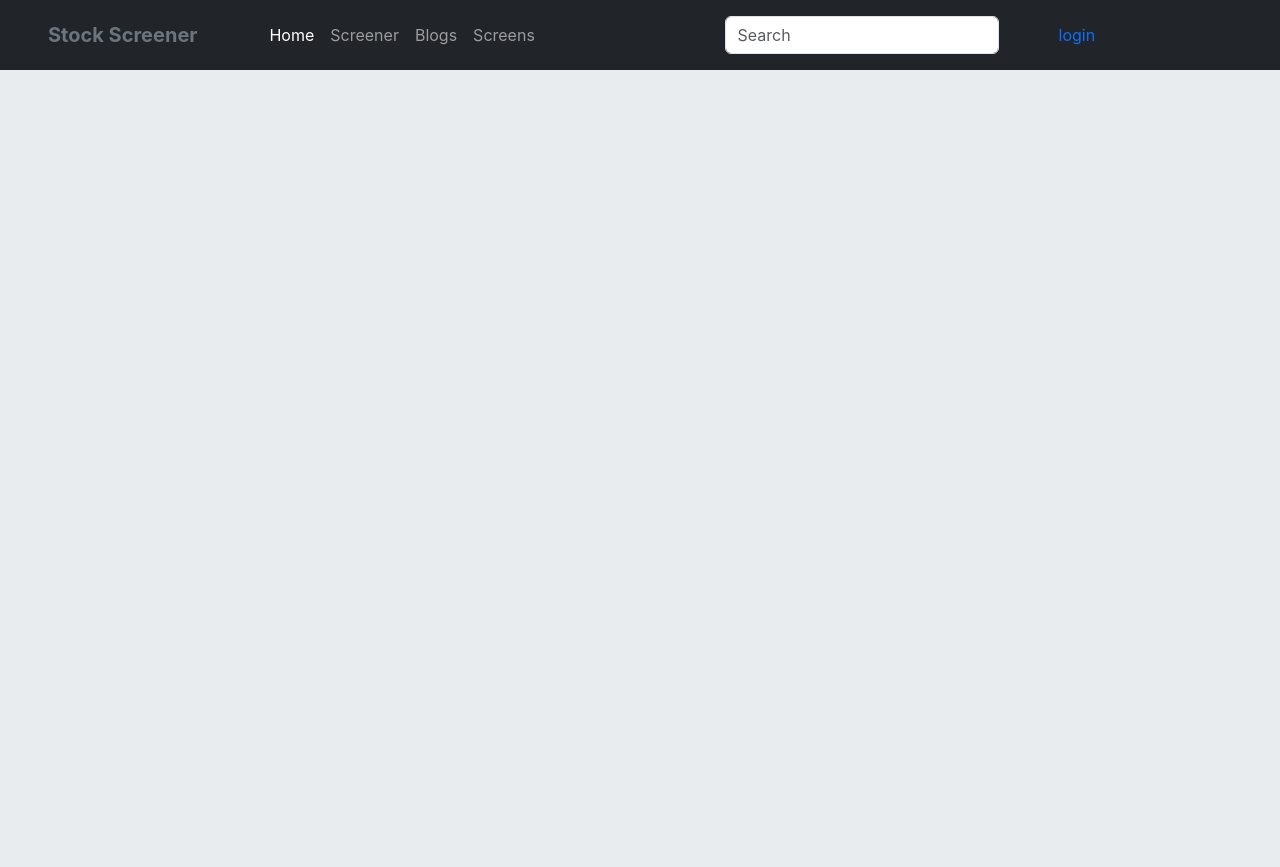
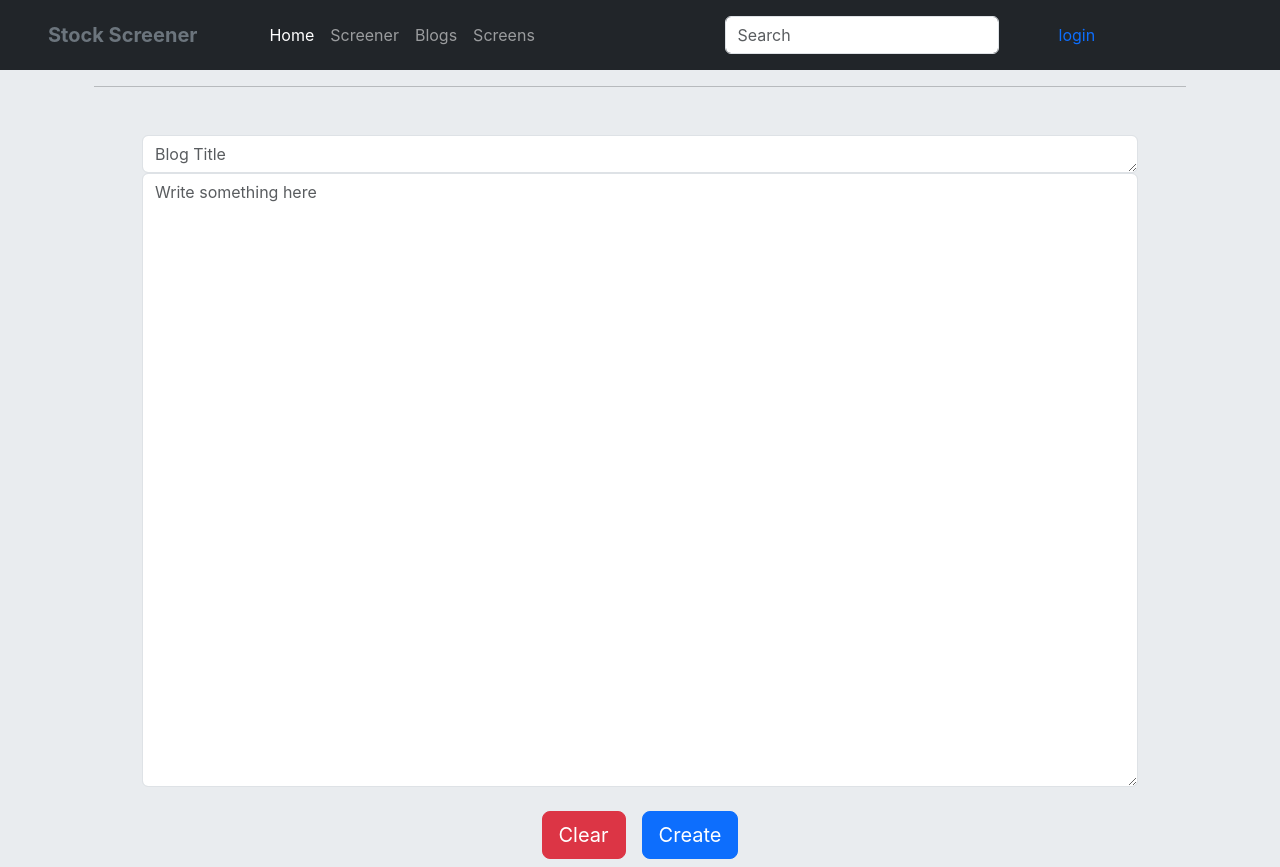
Before and after one commit to stockscreener/stock-screener, a React (Create React App) app in the folder client/stock-screener/: page /blogs/create in a window 1280 px wide. Before the commit the page ends 800 px from the top, so only its background shows below. Built offline with nearby package versions, Linux system fonts and the light colour scheme.

Commit message:
add createBlog.jsx

```diff
--- a/client/stock-screener/src/App.jsx
+++ b/client/stock-screener/src/App.jsx
@@ -16,7 +16,8 @@ import UpdatePassword from './components/updatePassword'
 import VisibleStocks from './components/admin/visibleStocks';
 import VisibleStockDetails from './components/admin/visibleStockDetails'
 import ManageUsers from './components/admin/manageUsers'
-
+import Blog from './components/blog'
+import CreateBlog from './components/createBlog'
 
 function App() {
 
@@ -47,6 +48,8 @@ function App() {
           <Route path="/admin/stocks" element={<VisibleStocks />}/>
           <Route path="/admin/details" element={<VisibleStockDetails />}/>
           <Route path="/admin/users" element={<ManageUsers />}/>
+          <Route path="/blogs" element={<Blog />}/>
+          <Route path="/blogs/create" element={<CreateBlog />}/>
         </Routes>
       </div>
       <ToastContainer autoClose={4000} position='bottom-right'/>
--- /dev/null
+++ b/client/stock-screener/src/components/blog.jsx
@@ -0,0 +1,108 @@
+import { useEffect, useState } from 'react'
+import { blogList, createBlog, editBlog, deleteBlog } from "../services/blog"
+import '../../node_modules/bootstrap/dist/css/bootstrap.min.css'
+import { toast } from "react-toastify"
+import { useDispatch } from "react-redux"
+import { useNavigate } from "react-router-dom"
+import { log } from "../utils/logger"
+import { FaCrown } from 'react-icons/fa';
+
+function Blog() {
+    const [buttonClass, setButtonClass] = useState("Blog")
+    const [content, setContent] = useState("")
+    const dispatch = useDispatch()
+    const navigate = useNavigate()
+    const [blogs, setBlogs] = useState([])
+
+    useEffect(() => {
+        log("in use effect of blog")
+        const fetchBlogs = async () => {
+            try {
+                const response = await blogList('/blogs');
+                log(response);
+                if (response && response.status === 200) {
+                    if (response.data.length === 0) {
+                        toast.info('No blogs Available Yet!');
+                    }
+                    setBlogs(response.data);
+                }
+            } catch (error) {
+                console.error('Error fetching blogs:', error);
+            }
+        };
+        fetchBlogs();
+    }, []);
+
+    const createBlog = async () => {
+        let response = await createBlog({ 'content': content })
+        if (response['status'] === 200) {
+            toast.success(response.data)
+            setContent('')
+        }
+    }
+
+    const editBlog = async () => {
+        let response = await editBlog({ 'content': content })
+        if (response['status'] === 200) {
+            toast.success(response.data)
+            setContent('')
+        }
+    }
+
+    const deleteBlog = async () => {
+        let response = await deleteBlog()
+        if (response['status'] === 200) {
+            toast.success(response.data)
+            navigate("/blogs")
+        }
+    }
+
+    return (<div className='container'>
+        <div className='row'>
+            <div className='col'>
+                <div className='float-end mt-3'><button className='btn btn-primary' onClick={() => navigate("/blogs/create")}>Create Blog</button></div>
+                <div className='row mt-5'>
+                    <ul className="nav nav-pills flex-column mb-auto">
+                        <li className="nav-item">
+                            <div className={buttonClass === "Blogs" ? "nav-link active" : "nav-link link-dark"} >
+                                <button className="nav-link link-body-emphasis" onClick={() => setButtonClass("Blogs")}>Blogs</button>
+                            </div>
+                        </li>
+                    </ul>
+                </div>
+                {blogs.map((blog) => {
+                    return <div className='card py-2 my-3 ps-5 rounded-4 ' id={"#blog-" + blog.id}>
+                        <div className='col'>
+                            <div className='float-end me-3'>
+                                {blog.premium && <FaCrown className='fs-2' style={{ color: "gold" }}></FaCrown>}
+                            </div>
+                            <div>
+                                <h3 className='mt-2'>{blog.title}</h3>
+                                <p> - by {blog.username ? blog.username : "unknown"}</p>
+                                <p className='text-secondary'>{blog.content}</p>
+                            </div>
+                        </div>
+                    </div>
+                })}
+                <hr className="mb-5" />
+                {buttonClass === "Blog" &&
+                    <div className="container mt-4 px-5">
+                        <div class="mb-3">
+                            {/* <textarea type="text" rows={1} value={title}
+                                class="form-control" name="title" id="title" placeholder="Blog Title" onChange={(e) => setContent(e.target.value)} /> */}
+
+                            <textarea type="text" rows={25} value={content}
+                                class="form-control" name="content" id="content" placeholder="Write something here" onChange={(e) => setContent(e.target.value)} />
+                        </div>
+                        <div className="m-2 text-center mt-4">
+                            <button className="btn btn-danger btn-lg me-3" onClick={() => setContent('')} >Clear</button>
+                            <button className="btn btn-primary btn-lg" onClick={createBlog}>Create</button>
+                        </div>
+                    </div>
+                }
+            </div>
+        </div>
+    </div>)
+}
+
+export default Blog
--- /dev/null
+++ b/client/stock-screener/src/components/createBlog.jsx
@@ -0,0 +1,63 @@
+import { useEffect, useState } from 'react'
+import { createBlog } from "../services/blog"
+import '../../node_modules/bootstrap/dist/css/bootstrap.min.css'
+import { toast } from "react-toastify"
+import { useDispatch } from "react-redux"
+import { useNavigate } from "react-router-dom"
+//import { log } from "../utils/logger"
+
+function CreateBlog() {
+    const [buttonClass, setButtonClass] = useState("Blog")
+    const [title, setTitle] = useState("")
+    const [content, setContent] = useState("")
+    const dispatch = useDispatch()
+    const navigate = useNavigate()
+    const [blogs, setBlogs] = useState([])
+
+    const createBlog = async () => {
+        let response = await createBlog({ 'content': content })
+        if (response['status'] === 200) {
+            toast.success(response.data)
+            setContent('')
+            setTitle('')
+        }
+    }
+
+    return (<div className='container'>
+        <div className='row'>
+            <div className='col'>
+                {blogs.map((blog) => {
+                    return <div className='card py-2 my-3 ps-5 rounded-4 ' id={"#blog-" + blog.id}>
+                        <div className='col'>
+
+                            <div>
+                                <h3 className='mt-2'>{blog.title}</h3>
+                                <p> - by {blog.username ? blog.username : "unknown"}</p>
+                                <p className='text-secondary'>{blog.title}</p>
+                                <p className='text-secondary'>{blog.content}</p>
+                            </div>
+                        </div>
+                    </div>
+                })}
+                <hr className="mb-5" />
+                {buttonClass === "Blog" &&
+                    <div className="container mt-4 px-5">
+                        <div class="mb-3">
+                            <textarea type="text" rows={1} value={title}
+                                class="form-control" name="title" id="title" placeholder="Blog Title" onChange={(e) => setContent(e.target.value)} />
+
+                            <textarea type="text" rows={25} value={content}
+                                class="form-control" name="content" id="content" placeholder="Write something here" onChange={(e) => setContent(e.target.value)} />
+                        </div>
+                        <div className="m-2 text-center mt-4">
+                            <button className="btn btn-danger btn-lg me-3" onClick={() => setContent('')} >Clear</button>
+                            <button className="btn btn-primary btn-lg" onClick={createBlog}>Create</button>
+                        </div>
+                    </div>
+                }
+            </div>
+        </div>
+    </div>)
+}
+
+export default CreateBlog
--- /dev/null
+++ b/client/stock-screener/src/services/blog.js
@@ -0,0 +1,82 @@
+import { toast } from "react-toastify";
+import axiosCall from "../utils/axios-call";
+import { log } from "../utils/logger";
+
+// export async function getAllBlogsApi(uri){
+//     var response = null
+//     try{
+//         response = await axiosCall.get(uri);
+//         log(`from blog:${response.data}`);
+//         return response
+//     }catch(ex){
+//         log(`from blog:${ex}`)
+//         toast.error(ex.message)
+//         return null;
+//     }
+// }
+
+export async function blogList(){
+    try{
+        let response = await axiosCall.get(`/bloglist`);
+        log(response.data);
+        return response
+    }catch(ex){
+        log(ex)
+        toast.error(ex.message)
+        return ex.response;
+
+    }
+}
+
+export async function createBlog(data){
+    try{
+        let response = await axiosCall.post("/users/createblog", data); //only for Advisors //put
+        log(response.data);
+        return response
+    }catch(ex){
+        log(ex)
+        toast.error(ex.message)
+        return ex.response;
+
+    }
+}
+
+// export async function createBlog(data){
+//     var response = null
+//     try{
+//         response = await axiosCall.post("/users/createblog", data);
+//         log(`from blog:${response.data}`);
+//         return response
+//     }catch(ex){
+//         log(ex)
+//         toast.error(ex.message)
+//         return null;
+//     }
+// }
+
+export async function editBlog(data){
+    try{
+        let response = await axiosCall.put("/users/editblog", data); //only for Advisors
+        log(response.data);
+        return response
+    }catch(ex){
+        log(ex)
+        toast.error(ex.message)
+        return ex.response;
+
+    }
+}
+
+export async function deleteBlog(data){
+    try{
+        log(data)
+        let response = await axiosCall.put("/users/deleteblog", data); //only for Advisors
+        log(response.data);
+        return response
+    }catch(ex){
+        log(ex)
+        toast.error(ex.message)
+        return ex.response;
+
+    }
+}
```
Also changed, not shown: client/stock-screener/src/components/editBlog.jsx (added).
